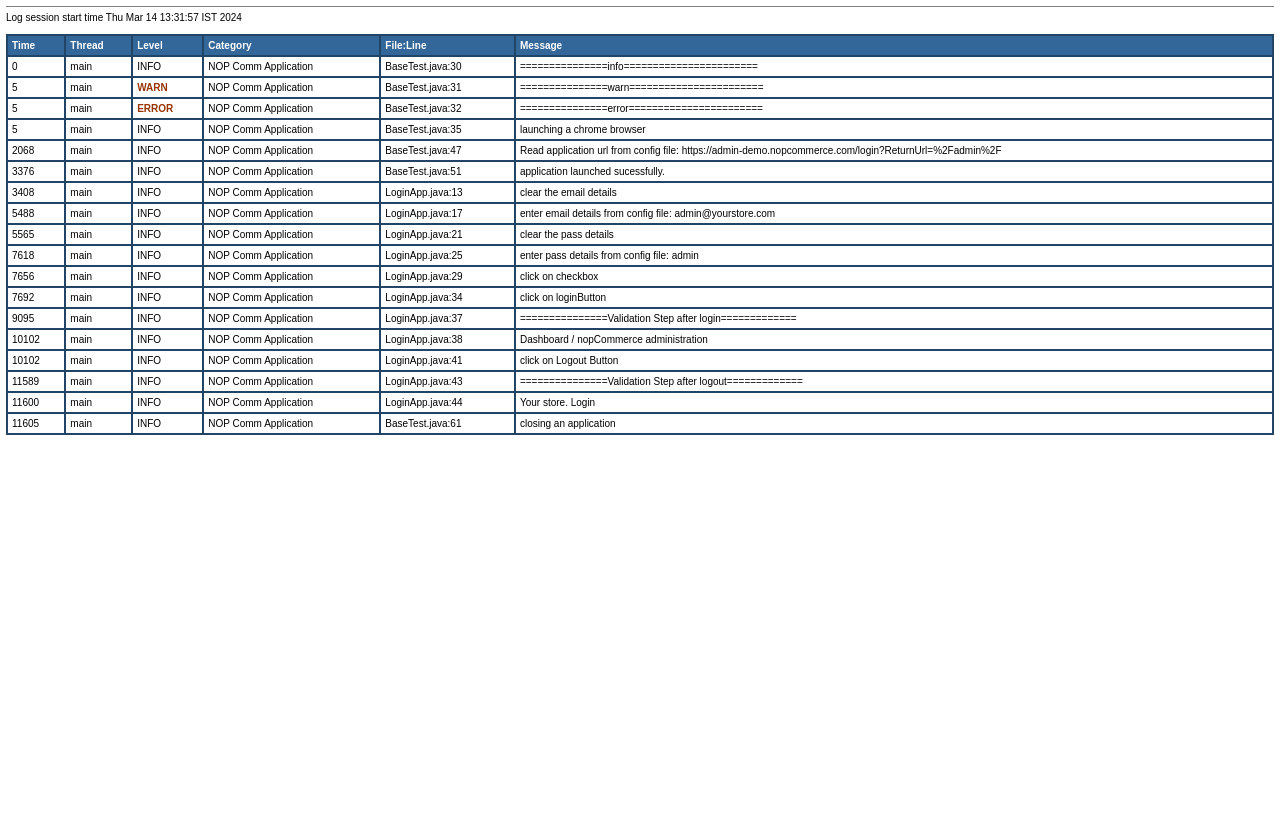
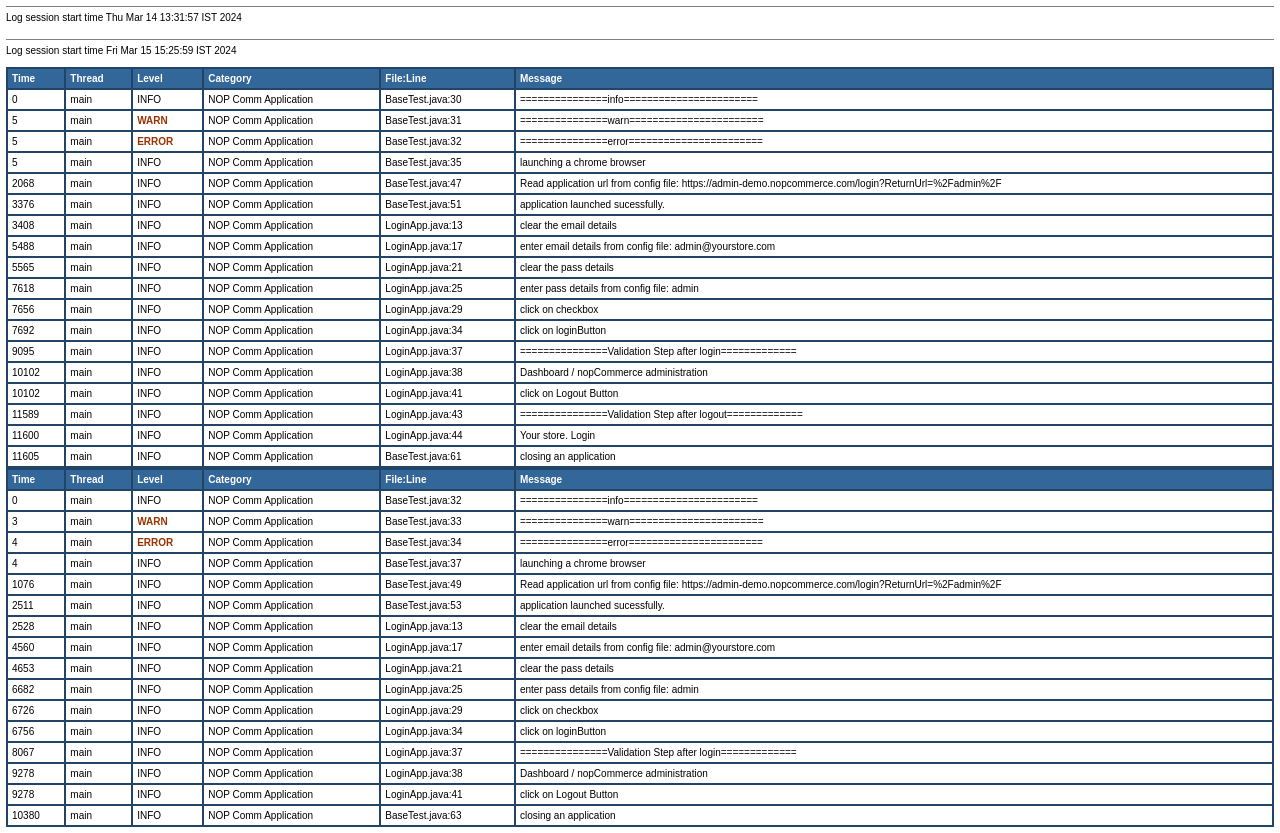
Before and after one commit to StonHead/Shubham_SeleniumNew, a plain HTML site: page log_Incedo/application.html in a window 1280 px wide. Before the commit the page ends 800 px from the top, so only its background shows below. Drawn offline with Linux system fonts and the light colour scheme.

Commit message:
Copied a file

```diff
--- a/log_Incedo/application.html
+++ b/log_Incedo/application.html
@@ -184,3 +184,171 @@ Log session start time Thu Mar 14 13:31:57 IST 2024<br>
 <td>BaseTest.java:61</td>
 <td title="Message">closing an application</td>
 </tr>
+<!DOCTYPE HTML PUBLIC "-//W3C//DTD HTML 4.01 Transitional//EN" "http://www.w3.org/TR/html4/loose.dtd">
+<html>
+<head>
+<title>Application log</title>
+<style type="text/css">
+<!--
+body, table {font-family: arial,sans-serif; font-size: x-small;}
+th {background: #336699; color: #FFFFFF; text-align: left;}
+-->
+</style>
+</head>
+<body bgcolor="#FFFFFF" topmargin="6" leftmargin="6">
+<hr size="1" noshade>
+Log session start time Fri Mar 15 15:25:59 IST 2024<br>
+<br>
+<table cellspacing="0" cellpadding="4" border="1" bordercolor="#224466" width="100%">
+<tr>
+<th>Time</th>
+<th>Thread</th>
+<th>Level</th>
+<th>Category</th>
+<th>File:Line</th>
+<th>Message</th>
+</tr>
+
+<tr>
+<td>0</td>
+<td title="main thread">main</td>
+<td title="Level">INFO</td>
+<td title="NOP Comm Application category">NOP Comm Application</td>
+<td>BaseTest.java:32</td>
+<td title="Message">===============info=======================</td>
+</tr>
+
+<tr>
+<td>3</td>
+<td title="main thread">main</td>
+<td title="Level"><font color="#993300"><strong>WARN</strong></font></td>
+<td title="NOP Comm Application category">NOP Comm Application</td>
+<td>BaseTest.java:33</td>
+<td title="Message">===============warn=======================</td>
+</tr>
+
+<tr>
+<td>4</td>
+<td title="main thread">main</td>
+<td title="Level"><font color="#993300"><strong>ERROR</strong></font></td>
+<td title="NOP Comm Application category">NOP Comm Application</td>
+<td>BaseTest.java:34</td>
+<td title="Message">===============error=======================</td>
+</tr>
+
+<tr>
+<td>4</td>
+<td title="main thread">main</td>
+<td title="Level">INFO</td>
+<td title="NOP Comm Application category">NOP Comm Application</td>
+<td>BaseTest.java:37</td>
+<td title="Message">launching a chrome browser</td>
+</tr>
+
+<tr>
+<td>1076</td>
+<td title="main thread">main</td>
+<td title="Level">INFO</td>
+<td title="NOP Comm Application category">NOP Comm Application</td>
+<td>BaseTest.java:49</td>
+<td title="Message">Read application url from config  file: https://admin-demo.nopcommerce.com/login?ReturnUrl=%2Fadmin%2F</td>
+</tr>
+
+<tr>
+<td>2511</td>
+<td title="main thread">main</td>
+<td title="Level">INFO</td>
+<td title="NOP Comm Application category">NOP Comm Application</td>
+<td>BaseTest.java:53</td>
+<td title="Message">application launched sucessfully.</td>
+</tr>
+
+<tr>
+<td>2528</td>
+<td title="main thread">main</td>
+<td title="Level">INFO</td>
+<td title="NOP Comm Application category">NOP Comm Application</td>
+<td>LoginApp.java:13</td>
+<td title="Message">clear the email details</td>
+</tr>
+
+<tr>
+<td>4560</td>
+<td title="main thread">main</td>
+<td title="Level">INFO</td>
+<td title="NOP Comm Application category">NOP Comm Application</td>
+<td>LoginApp.java:17</td>
+<td title="Message">enter email details from config file: admin@yourstore.com</td>
+</tr>
+
+<tr>
+<td>4653</td>
+<td title="main thread">main</td>
+<td title="Level">INFO</td>
+<td title="NOP Comm Application category">NOP Comm Application</td>
+<td>LoginApp.java:21</td>
+<td title="Message">clear the pass details</td>
+</tr>
+
+<tr>
+<td>6682</td>
+<td title="main thread">main</td>
+<td title="Level">INFO</td>
+<td title="NOP Comm Application category">NOP Comm Application</td>
+<td>LoginApp.java:25</td>
+<td title="Message">enter pass details from config file: admin</td>
+</tr>
+
+<tr>
+<td>6726</td>
+<td title="main thread">main</td>
+<td title="Level">INFO</td>
+<td title="NOP Comm Application category">NOP Comm Application</td>
+<td>LoginApp.java:29</td>
+<td title="Message">click on checkbox</td>
+</tr>
+
+<tr>
+<td>6756</td>
+<td title="main thread">main</td>
+<td title="Level">INFO</td>
+<td title="NOP Comm Application category">NOP Comm Application</td>
+<td>LoginApp.java:34</td>
+<td title="Message">click on loginButton</td>
+</tr>
+
+<tr>
+<td>8067</td>
+<td title="main thread">main</td>
+<td title="Level">INFO</td>
+<td title="NOP Comm Application category">NOP Comm Application</td>
+<td>LoginApp.java:37</td>
+<td title="Message">===============Validation Step after login=============</td>
+</tr>
+
+<tr>
+<td>9278</td>
+<td title="main thread">main</td>
+<td title="Level">INFO</td>
+<td title="NOP Comm Application category">NOP Comm Application</td>
+<td>LoginApp.java:38</td>
+<td title="Message">Dashboard / nopCommerce administration</td>
+</tr>
+
+<tr>
+<td>9278</td>
+<td title="main thread">main</td>
+<td title="Level">INFO</td>
+<td title="NOP Comm Application category">NOP Comm Application</td>
+<td>LoginApp.java:41</td>
+<td title="Message">click on Logout Button</td>
+</tr>
+
+<tr>
+<td>10380</td>
+<td title="main thread">main</td>
+<td title="Level">INFO</td>
+<td title="NOP Comm Application category">NOP Comm Application</td>
+<td>BaseTest.java:63</td>
+<td title="Message">closing an application</td>
+</tr>
```
Also changed, not shown: testng_log copy.xml (added, +9 -0 lines), 17 other files.
